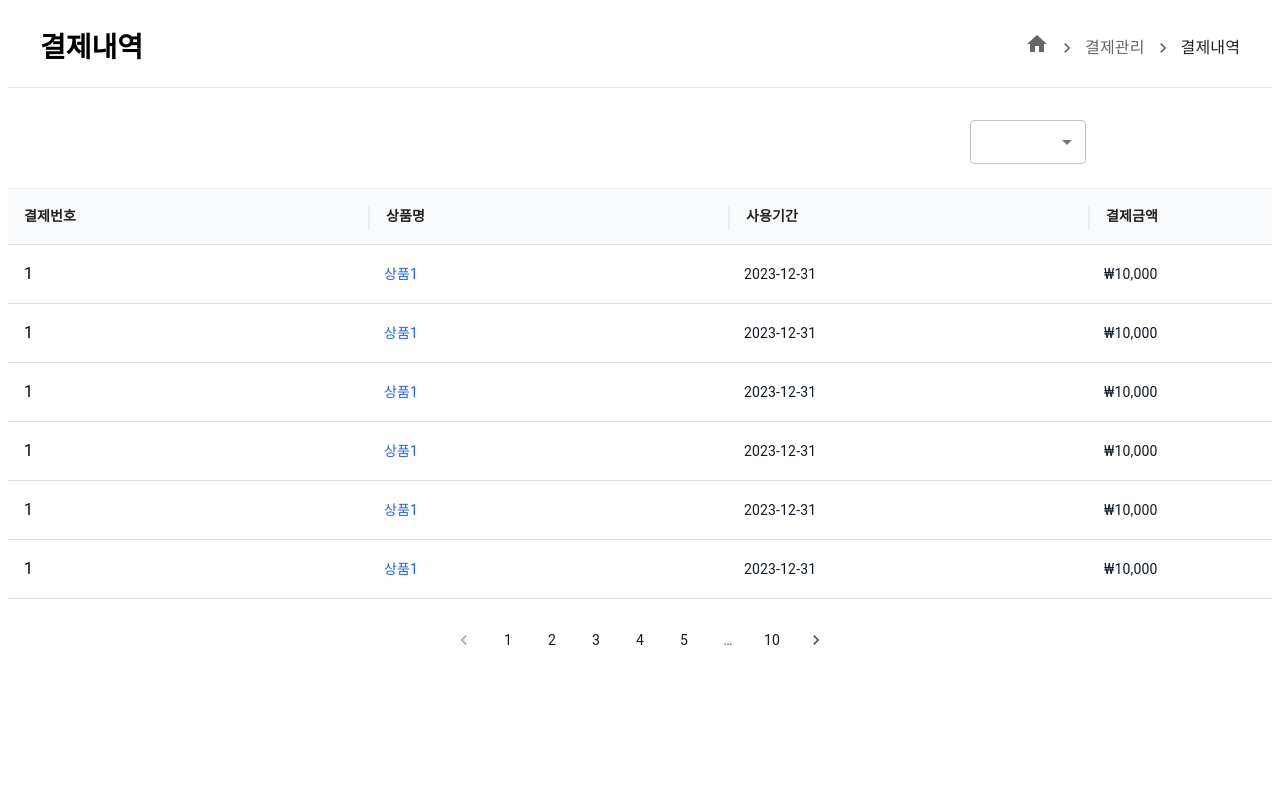
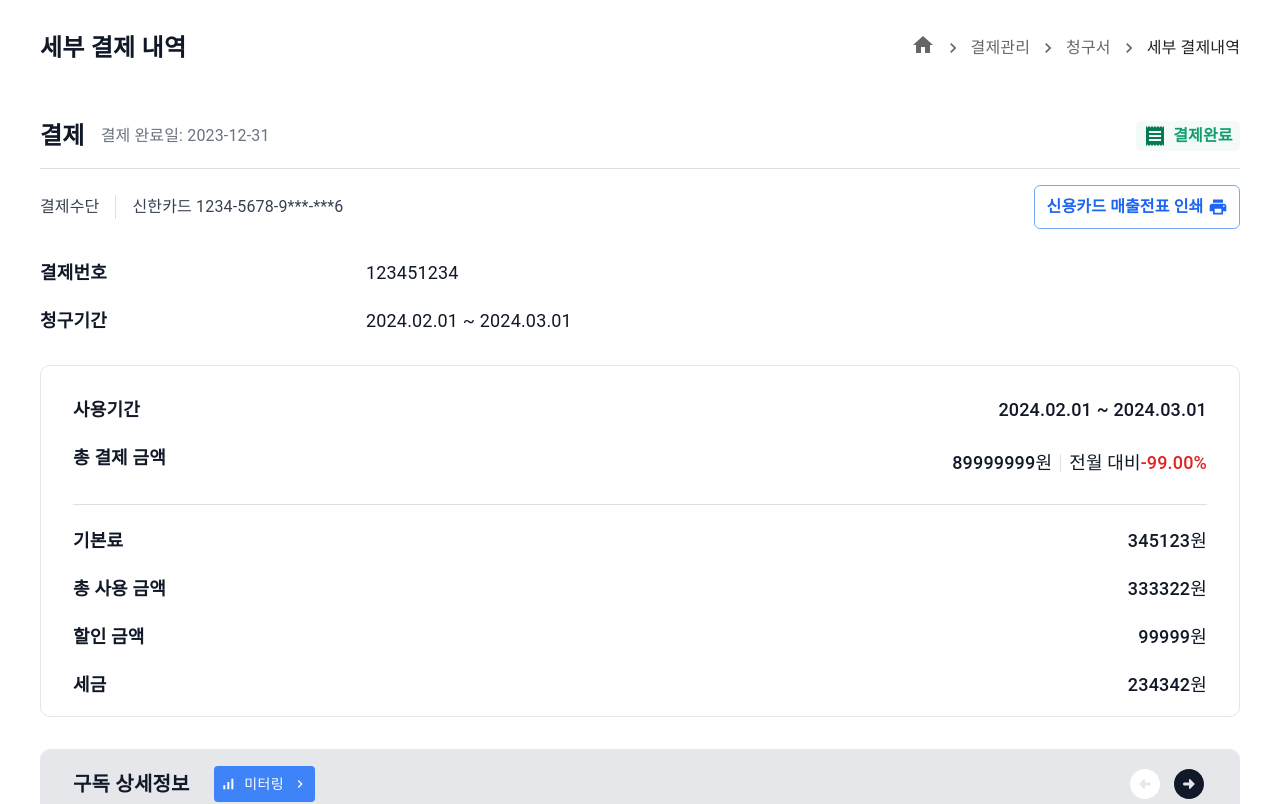
Before and after one commit to tmaxkny/gaiaToreact, a React (Vite) app in the folder clas/: page / in a window 1280 px wide. Shown: the top 804 px of the page. Built offline with nearby package versions, Linux system fonts and the light colour scheme.

Commit message:
refactor: 캐러셀 카카드 스타일 수정

```diff
--- a/clas/src/App.tsx
+++ b/clas/src/App.tsx
@@ -6,7 +6,7 @@ import ReceiptPage from "./pages/payment/ReceiptPage";
 function App() {
   return (
     <>
-      <PaymentList />
+      <PayDetail />
     </>
   );
 }
--- a/clas/src/pages/payment/PayDetail.tsx
+++ b/clas/src/pages/payment/PayDetail.tsx
@@ -219,7 +219,6 @@ const PayDetail = React.forwardRef<any, Props>(({ className }, ref) => {
           border: "1px solid #E5E7EB",
           bgcolor: "#F9FAFB",
           padding: "24px",
-          transition: `all ${TRANSITION_TIME}ms`,
         }}
       >
         <Typography
```
